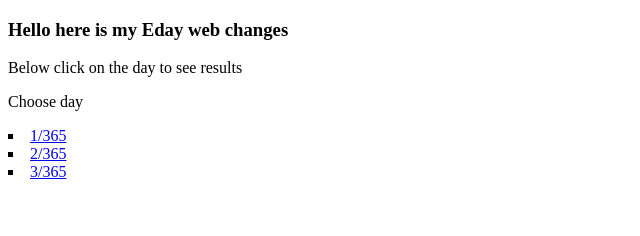
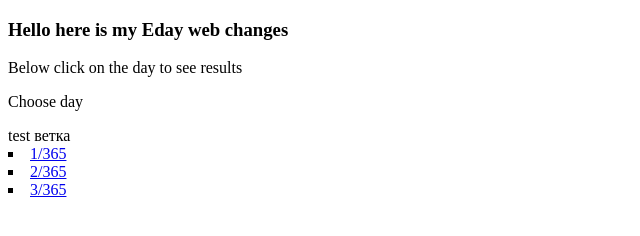
Before and after one commit to Danykrane/Web_MO, a plain HTML site: page structure.html in a window 1280 px wide. Shown: the whole page, without its empty margins (0-640 px from the left). Drawn offline with Linux system fonts and the light colour scheme.

Commit message:
Update structure.html

```diff
--- a/structure.html
+++ b/structure.html
@@ -12,6 +12,9 @@
 
     <p>Choose day</p>
     <ul></ul>
+
+
+        <label>test ветка</label>
         <li type="square"><a href="1_365/simple web page/index.html">1/365</a> </li>
         <li type="square"><a href="2_365/simple web page/index.html">2/365</a></li>
         <li type="square"><a href="3_365/simple web page/index.html">3/365</a> </li>
```
